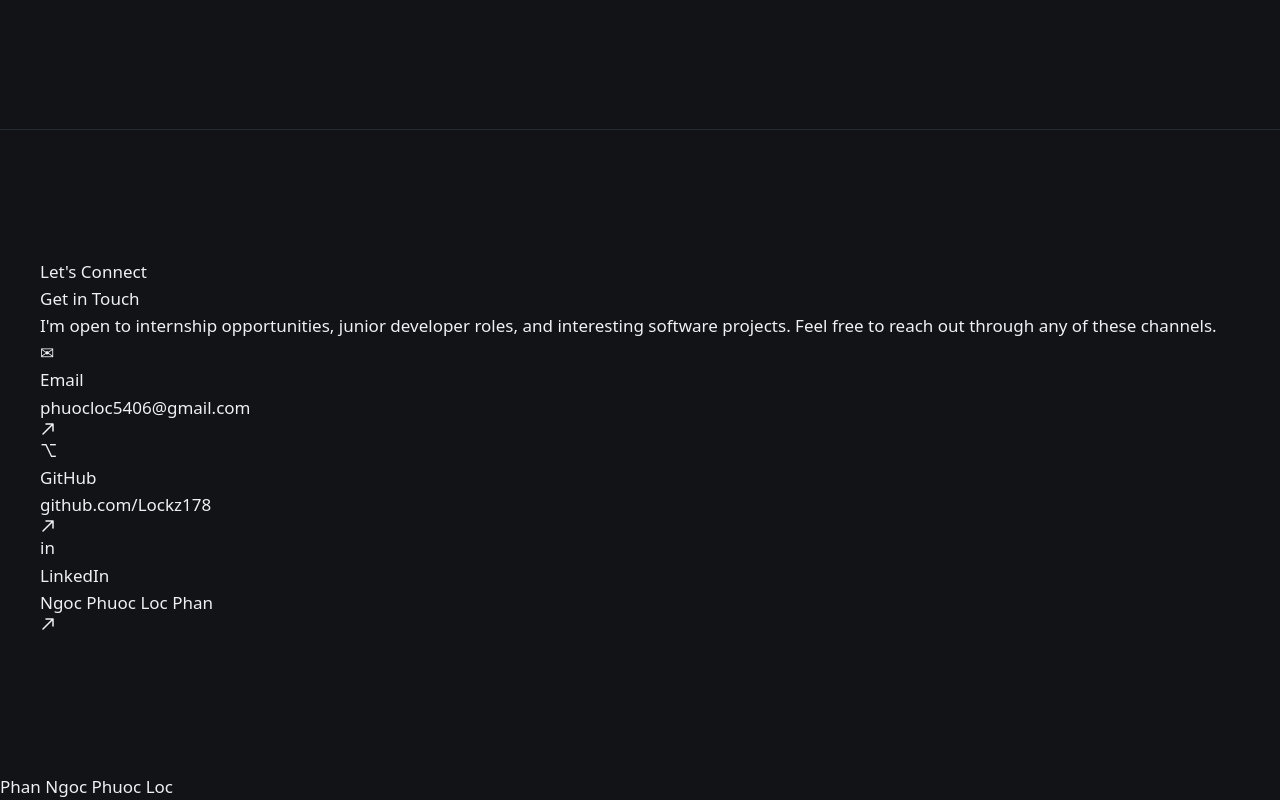
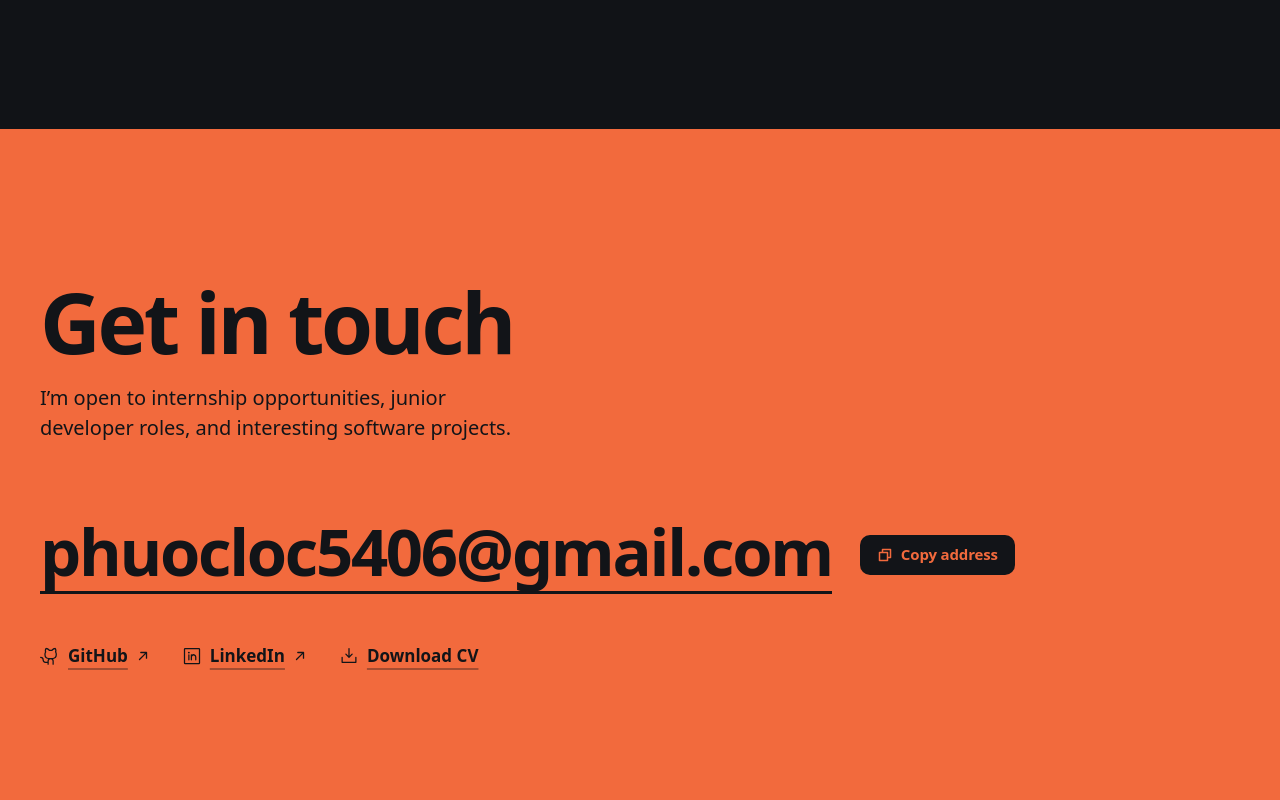
Before and after one commit to Lockz178/loc-phan-portfolio, a React (Vite) app: page / in a window 1280 px wide. Shown: the part 7480-8280 px from the top of the page. Built offline with nearby package versions, Linux system fonts and the light colour scheme.

Commit message:
feat: rebuild contact as a single closing section
A full-width signal-colour close with the email address set large, a
copy button with confirmation, and links to GitHub, LinkedIn and the CV.

```diff
--- /dev/null
+++ b/src/components/Contact.css
@@ -0,0 +1,94 @@
+/* ── Contact ──────────────────────────────────────────────── */
+.contact {
+  --focus: var(--on-signal);
+  padding-block: clamp(96px, 12vw, 176px) clamp(104px, 13vw, 184px);
+  background: var(--signal);
+  color: var(--on-signal);
+}
+
+.contact ::selection {
+  background: var(--on-signal);
+  color: var(--signal);
+}
+
+.contact-title {
+  font-size: clamp(2.75rem, 1.5rem + 5vw, 5.25rem);
+  font-weight: 800;
+  line-height: 0.96;
+  letter-spacing: -0.04em;
+}
+
+.contact-lede {
+  max-width: 42ch;
+  margin-top: 20px;
+  font-size: clamp(1.0625rem, 1rem + 0.35vw, 1.25rem);
+  line-height: 1.5;
+}
+
+.contact-email-row {
+  display: flex;
+  flex-wrap: wrap;
+  align-items: center;
+  gap: 16px 28px;
+  margin-top: clamp(40px, 6vw, 72px);
+}
+
+.contact-email {
+  font-size: clamp(1.5rem, 0.55rem + 4.4vw, 4.25rem);
+  font-weight: 750;
+  line-height: 1.1;
+  letter-spacing: -0.035em;
+  padding-bottom: 0.12em;
+  background: linear-gradient(currentColor, currentColor) 0 100% / 100% 0.055em
+    no-repeat;
+  overflow-wrap: anywhere;
+  transition: background-size 200ms ease;
+}
+
+.copy-btn-label {
+  display: inline-flex;
+  align-items: center;
+  gap: 8px;
+  animation: swap-in 260ms var(--ease-out);
+}
+
+@keyframes swap-in {
+  from {
+    opacity: 0;
+    filter: blur(3px);
+  }
+}
+
+.contact-links {
+  display: flex;
+  flex-wrap: wrap;
+  gap: 14px 32px;
+  margin-top: 48px;
+}
+
+.contact-links a {
+  display: inline-flex;
+  align-items: center;
+  gap: 8px;
+  font-weight: 650;
+  text-decoration: underline;
+  text-decoration-color: color-mix(in oklab, var(--on-signal) 35%, transparent);
+  text-decoration-thickness: 1.5px;
+  text-underline-offset: 6px;
+  transition: text-decoration-color 200ms ease;
+}
+
+@media (hover: hover) and (pointer: fine) {
+  .contact-email:hover {
+    background-size: 100% 0.09em;
+  }
+  .contact-links a:hover {
+    text-decoration-color: currentColor;
+  }
+}
+
+@media (prefers-reduced-motion: reduce) {
+  .copy-btn-label {
+    animation: none;
+  }
+}
--- a/src/components/Contact.jsx
+++ b/src/components/Contact.jsx
@@ -1,95 +1,107 @@
-import { motion, useInView } from 'motion/react'
-import { useRef } from 'react'
-import FadeIn from './FadeIn'
-import { SpecialText } from './ui/special-text'
+import {
+  ArrowUpRight,
+  Check,
+  Copy,
+  DownloadSimple,
+  GithubLogo,
+  LinkedinLogo,
+} from '@phosphor-icons/react'
+import { useEffect, useRef, useState } from 'react'
+import './Contact.css'
 
-const channels = [
-  {
-    icon: '✉',
-    label: 'Email',
-    value: 'phuocloc5406@gmail.com',
-    href: 'mailto:phuocloc5406@gmail.com',
-  },
-  {
-    icon: '⌥',
-    label: 'GitHub',
-    value: 'github.com/Lockz178',
-    href: 'https://github.com/Lockz178',
-  },
-  {
-    icon: 'in',
-    label: 'LinkedIn',
-    value: 'Ngoc Phuoc Loc Phan',
-    href: 'https://www.linkedin.com/in/ngoc-phuoc-loc-phan-117146330/',
-  },
-]
+const EMAIL = 'phuocloc5406@gmail.com'
 
-function ContactCard({ channel, delay }) {
-  const ref = useRef(null)
-  const inView = useInView(ref, { once: true, margin: '-40px 0px' })
+function CopyButton() {
+  const [state, setState] = useState('idle') // idle | copied | failed
+  const timer = useRef(0)
+  useEffect(() => () => clearTimeout(timer.current), [])
+
+  const copy = async () => {
+    try {
+      await navigator.clipboard.writeText(EMAIL)
+      setState('copied')
+    } catch {
+      setState('failed')
+    }
+    clearTimeout(timer.current)
+    timer.current = setTimeout(() => setState('idle'), 2200)
+  }
+
+  const label = {
+    idle: 'Copy address',
+    copied: 'Copied',
+    failed: 'Copy failed, select the address instead',
+  }[state]
 
   return (
-    <motion.a
-      ref={ref}
-      href={channel.href}
-      target={channel.href.startsWith('mailto') ? '_self' : '_blank'}
-      rel="noopener"
-      className="contact-card"
-      initial={{ opacity: 0, y: 24 }}
-      animate={inView ? { opacity: 1, y: 0 } : {}}
-      transition={{ duration: 0.55, delay, ease: [0.25, 0.1, 0.25, 1] }}
-      whileHover={{ y: -4 }}
+    <button
+      type="button"
+      className="btn btn-ink btn-sm copy-btn"
+      data-state={state}
+      onClick={copy}
     >
-      <span className="contact-card-icon">{channel.icon}</span>
-      <div>
-        <p className="contact-card-label">{channel.label}</p>
-        <p className="contact-card-value">{channel.value}</p>
-      </div>
-      <svg
-        className="contact-card-arrow"
-        width="16"
-        height="16"
-        viewBox="0 0 16 16"
-        fill="none"
-        aria-hidden="true"
-      >
-        <path
-          d="M3 13L13 3M13 3H6M13 3V10"
-          stroke="currentColor"
-          strokeWidth="1.5"
-          strokeLinecap="round"
-          strokeLinejoin="round"
-        />
-      </svg>
-    </motion.a>
+      <span className="copy-btn-label" key={state}>
+        {state === 'copied' ? (
+          <Check size={16} weight="bold" aria-hidden="true" />
+        ) : (
+          <Copy size={16} weight="bold" aria-hidden="true" />
+        )}
+        {label}
+      </span>
+      <span className="sr-only" aria-live="polite">
+        {state === 'copied' ? 'Email address copied to clipboard' : ''}
+      </span>
+    </button>
   )
 }
 
 export default function Contact() {
   return (
-    <section className="section tile-light" id="contact">
+    <section id="contact" className="contact" aria-labelledby="contact-title">
       <div className="container">
-        <FadeIn>
-          <p className="section-eyebrow">
-            <SpecialText inView={true} speed={16}>
-              Let's Connect
-            </SpecialText>
-          </p>
-          <h2 className="section-headline">Get in Touch</h2>
-        </FadeIn>
-        <FadeIn delay={0.1}>
-          <p className="contact-intro">
-            I'm open to internship opportunities, junior developer roles, and
-            interesting software projects. Feel free to reach out through any of
-            these channels.
-          </p>
-        </FadeIn>
-
-        <div className="contact-cards">
-          {channels.map((c, i) => (
-            <ContactCard key={c.label} channel={c} delay={i * 0.1} />
-          ))}
+        <h2 id="contact-title" className="contact-title">
+          Get in touch
+        </h2>
+        <p className="contact-lede">
+          I’m open to internship opportunities, junior developer roles, and
+          interesting software projects.
+        </p>
+        <div className="contact-email-row">
+          <a href={`mailto:${EMAIL}`} className="contact-email">
+            {EMAIL}
+          </a>
+          <CopyButton />
         </div>
+        <ul className="contact-links">
+          <li>
+            <a
+              href="https://github.com/Lockz178"
+              target="_blank"
+              rel="noopener"
+            >
+              <GithubLogo size={20} aria-hidden="true" />
+              GitHub
+              <ArrowUpRight size={14} weight="bold" aria-hidden="true" />
+            </a>
+          </li>
+          <li>
+            <a
+              href="https://www.linkedin.com/in/ngoc-phuoc-loc-phan-117146330/"
+              target="_blank"
+              rel="noopener"
+            >
+              <LinkedinLogo size={20} aria-hidden="true" />
+              LinkedIn
+              <ArrowUpRight size={14} weight="bold" aria-hidden="true" />
+            </a>
+          </li>
+          <li>
+            <a href="/cv.pdf" download>
+              <DownloadSimple size={20} aria-hidden="true" />
+              Download CV
+            </a>
+          </li>
+        </ul>
       </div>
     </section>
   )
```
